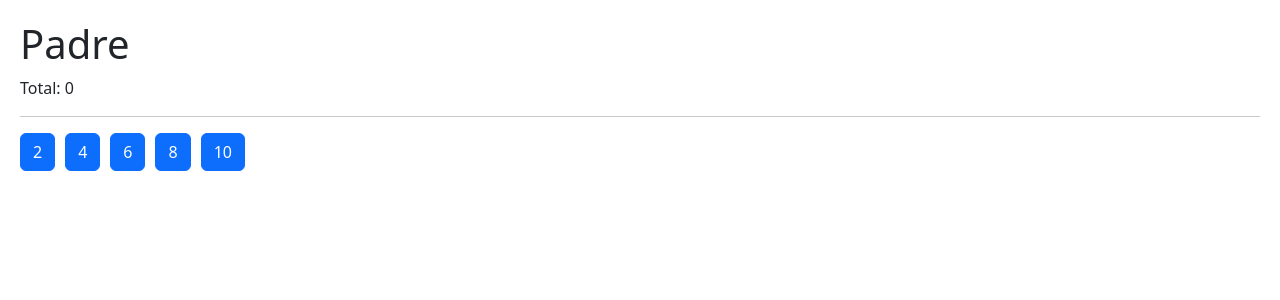
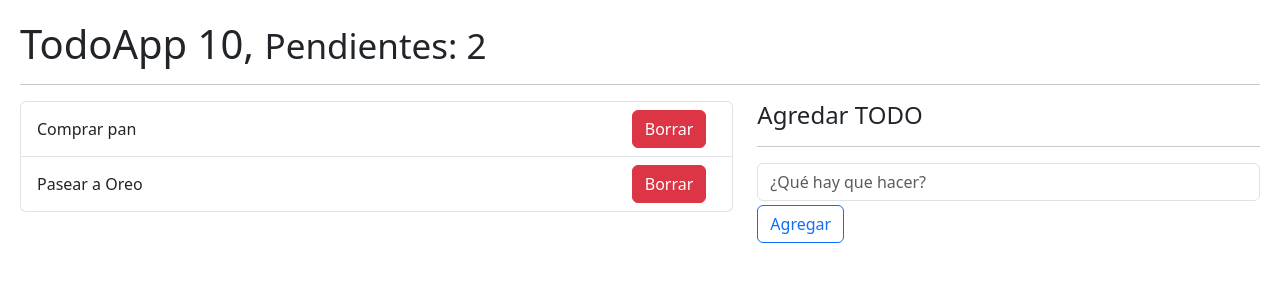
Before and after one commit to jnka9755/react-05HOOKSAPP, a React (Vite) app: page / in a window 1280 px wide. Shown: the top 300 px of the page. Built offline with nearby package versions, Linux system fonts and the light colour scheme.

Commit message:
03-HOOKS APP
Introducción a reducer

Se crear hook todoReducer

Se crean componentes
Todo App
Todo Add
Todo Item
Todo List

Se hace uso de useForm(hook personalizado)

```diff
--- /dev/null
+++ b/src/08-useReducer/TodoAdd.jsx
@@ -0,0 +1,41 @@
+import { useForm } from "../hooks/useForm"
+
+export const TodoAdd = ({ onNewTodo }) => {
+
+    const{ desc, onInputChange, onResetForm } = useForm({
+        desc: ''
+    });
+
+    const onFormSubmit = (event) => {
+        event.preventDefault();
+
+        if(desc.length <= 1) return;
+
+        const newTodo = {
+            id: new Date().getTime(),
+            done: false,
+            desc: desc
+        }
+
+        onNewTodo(newTodo);
+        onResetForm();
+    }
+
+    return (
+        <form onSubmit={onFormSubmit}>
+            <input
+                type="text"
+                placeholder="¿Qué hay que hacer?"
+                className="form-control"
+                name="desc"
+                value={ desc }
+                onChange={ onInputChange }
+            />
+
+            <button
+                type="submit"
+                className="btn btn-outline-primary mt-1"
+            >Agregar</button>
+        </form>
+    )
+}
--- /dev/null
+++ b/src/08-useReducer/TodoApp.jsx
@@ -0,0 +1,55 @@
+import { useReducer } from "react"
+import { todoReducer } from "./todoReducer";
+import { TodoList } from "./TodoList";
+import { TodoAdd } from "./TodoAdd";
+
+const initialState =[
+    {
+        id: new Date().getTime(),
+        desc: 'Comprar pan',
+        done: false
+    },
+    {
+        id: new Date().getTime() * 3,
+        desc: 'Pasear a Oreo',
+        done: false
+    }
+]
+
+export const TodoApp = () => {
+
+    const [todos, dispatch] = useReducer(todoReducer, initialState);
+
+    const handleNewTodo = (todo) => {
+        const action = {
+            type: '[TODO] Add Todo',
+            payload: todo
+        }
+
+        dispatch(action);
+    }
+
+    return (
+        <>
+            <h1>TodoApp 10, <small>Pendientes: 2</small></h1>
+            <hr />
+
+            <div className="row">
+                <div className="col-7">
+                    <TodoList
+                        todos={todos}
+                    />
+                </div>
+
+                <div className="col-5">
+                    <h4>Agredar TODO</h4>
+                    <hr />
+
+                    <TodoAdd onNewTodo={ handleNewTodo }/>
+                </div>
+
+            </div>
+        </>
+
+    )
+}
--- /dev/null
+++ b/src/08-useReducer/TodoItem.jsx
@@ -0,0 +1,13 @@
+export const TodoItem = ({ todo }) => {
+  return (
+    <li
+      className="list-group-item d-flex justify-content-between">
+      <span
+          className="align-self-center"
+      >{ todo.desc }</span>
+      <button
+          className="btn btn-danger"
+      >Borrar</button>
+    </li>
+  )
+}
--- /dev/null
+++ b/src/08-useReducer/TodoList.jsx
@@ -0,0 +1,17 @@
+import { TodoItem } from "./TodoItem"
+
+export const TodoList = ({ todos = [] }) => {
+    return (
+
+        <ul className="list-group">
+            {
+                todos.map(todo => (
+                    <TodoItem
+                        key ={todo.id}
+                        todo={todo}
+                    />
+                ))
+            }
+        </ul>
+    )
+}
--- /dev/null
+++ b/src/08-useReducer/intro-reducer.js
@@ -0,0 +1,31 @@
+const initialState = [{
+    id: 1,
+    todo: 'Comprar pan',
+    donde: false
+}];
+
+const todoReducer = (state = initialState, action = {}) =>{
+
+    if(action.type === '[TODO] add todo'){
+        return [...state, action.payload]
+    }
+
+    return state;
+}
+
+let todos = todoReducer();
+
+const newTodo = {
+    id: 2,
+    todo: 'Pasear a Oreo',
+    done: false
+}
+
+const addTodoAction = {
+    type: '[TODO] add todo',
+    payload: newTodo
+}
+
+todos = todoReducer(todos, addTodoAction);
+
+console.log({state: todos})
--- /dev/null
+++ b/src/08-useReducer/todoReducer.js
@@ -0,0 +1,8 @@
+export const todoReducer = (initialState, action) =>{
+    switch (action.type) {
+        case '[TODO] Add Todo':
+            return [...initialState, action.payload]
+        default:
+            return initialState;
+    }
+}
--- a/src/main.jsx
+++ b/src/main.jsx
@@ -1,7 +1,7 @@
 import React from 'react'
 import ReactDOM from 'react-dom/client'
 import './index.css'
-import { Padre } from './07-tarea-memo/Padre'
+import { TodoApp } from './08-useReducer/TodoApp'
 // import { CallbackHook } from './07-useCallback/CallbackHook'
 // import { MemorizeHook } from './06-memos/MemorizeHook'
 // import { Memorize } from './06-memos/Memorize'
@@ -13,9 +13,11 @@ import { Padre } from './07-tarea-memo/Padre'
 // import { CounterWithCustomHook } from './01-useState/CounterWithCustomHook'
 // import { HooksApp } from './HooksApp'
 // import { CounterApp } from './01-useState/CounterApp'
+// import './08-useReducer/intro-reducer';
+// import { Padre } from './07-tarea-memo/Padre';
 
 ReactDOM.createRoot(document.getElementById('root')).render(
   // <React.StrictMode>
-    <Padre />
+    <TodoApp />
   // </React.StrictMode>,
 )
```
